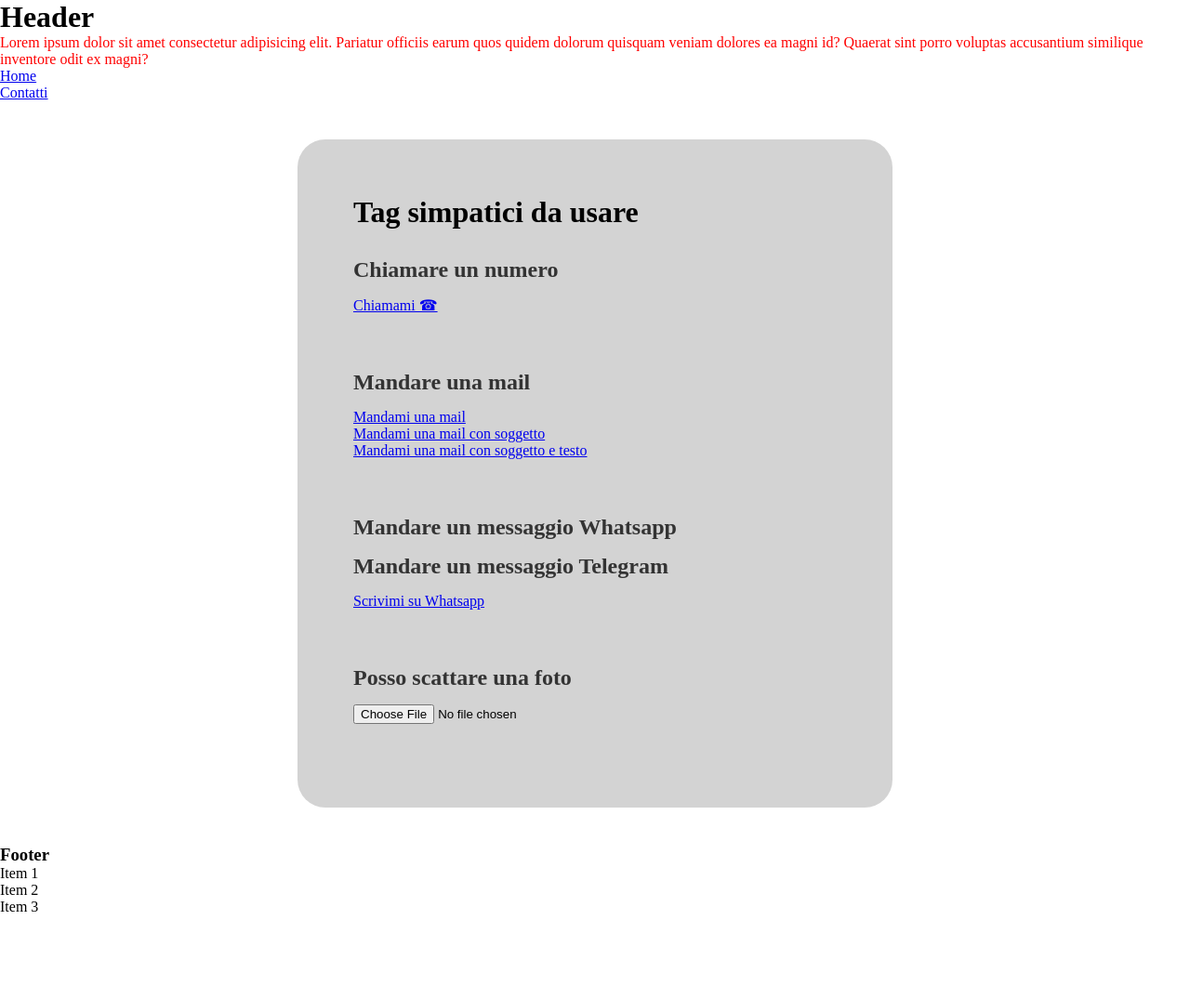
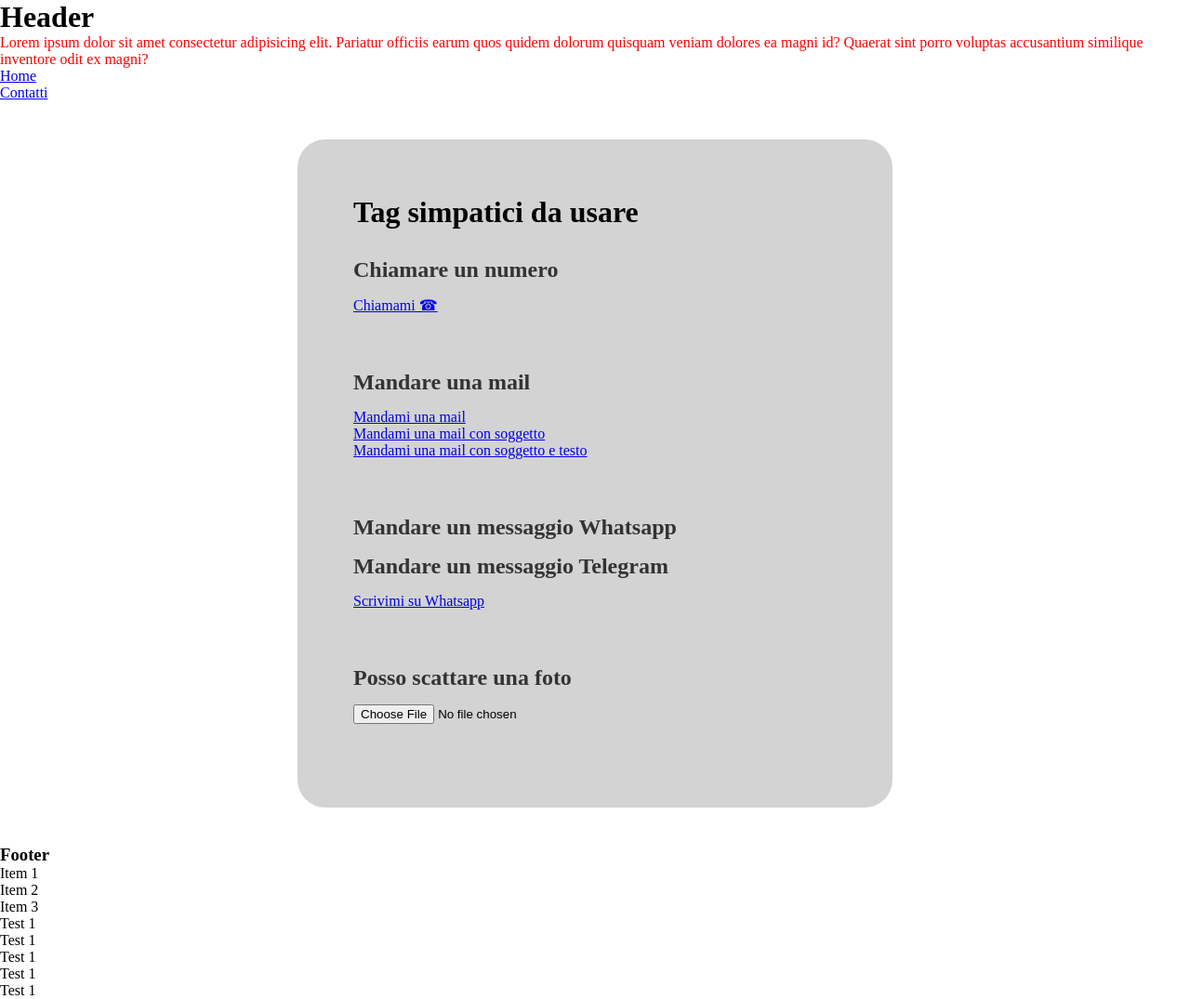
Before and after one commit to Augusto94-coder/Test-GitHub, a plain HTML site: page index.html in a window 1280 px wide. Shown: the whole page at 93% size. Before the commit the page ends 985 px from the top, so only its background shows below. Drawn offline with nearby package versions, Linux system fonts and the light colour scheme.

Commit message:
Modifica ADL

```diff
--- a/index.html
+++ b/index.html
@@ -79,6 +79,13 @@
         <li>Item 2</li>
         <li>Item 3</li>
       </ul>
+      <ol>
+        <li>Test 1</li>
+        <li>Test 1</li>
+        <li>Test 1</li>
+        <li>Test 1</li>
+        <li>Test 1</li>
+      </ol>
     </div>
   </footer>
 </body>
```
